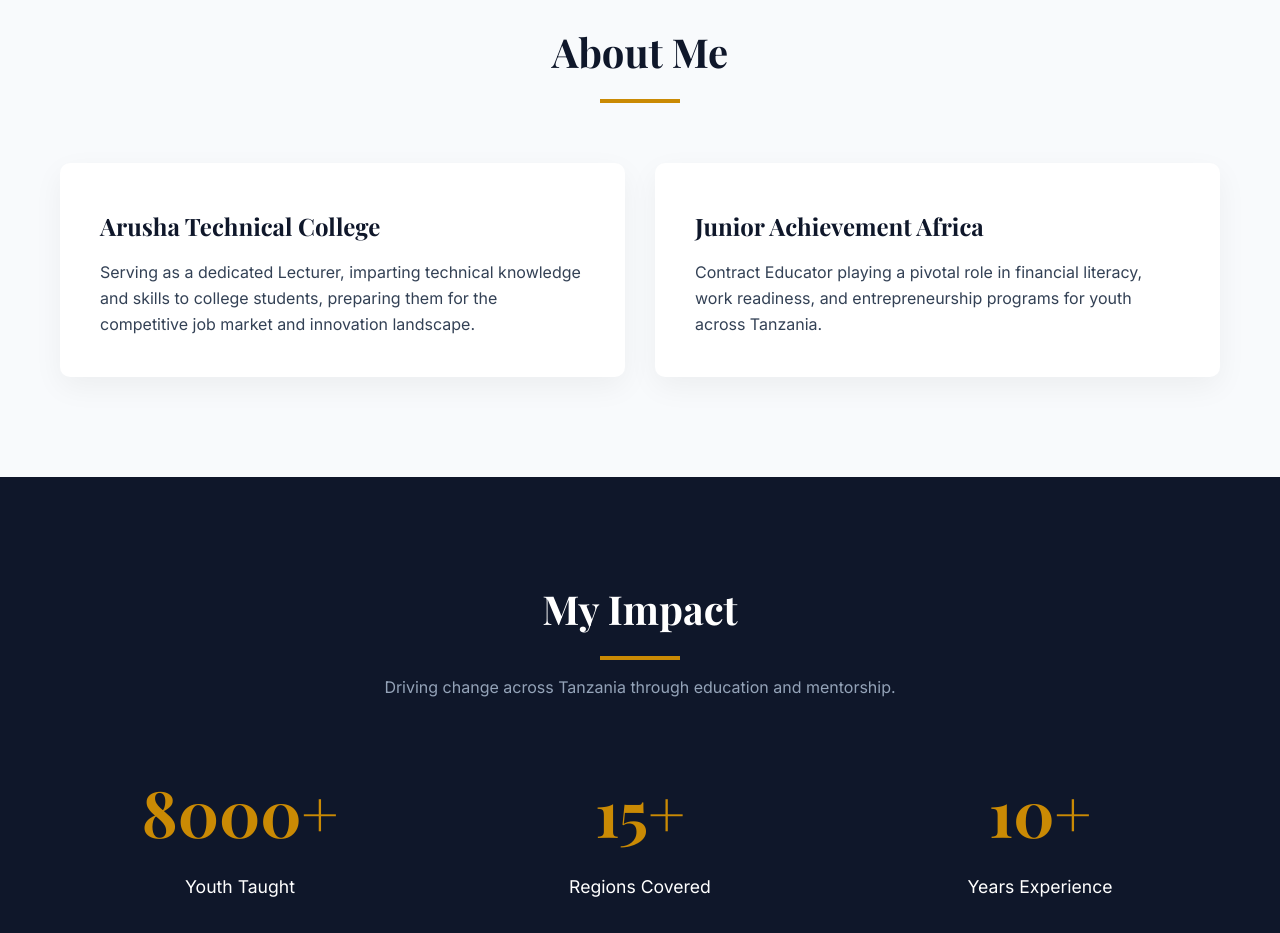
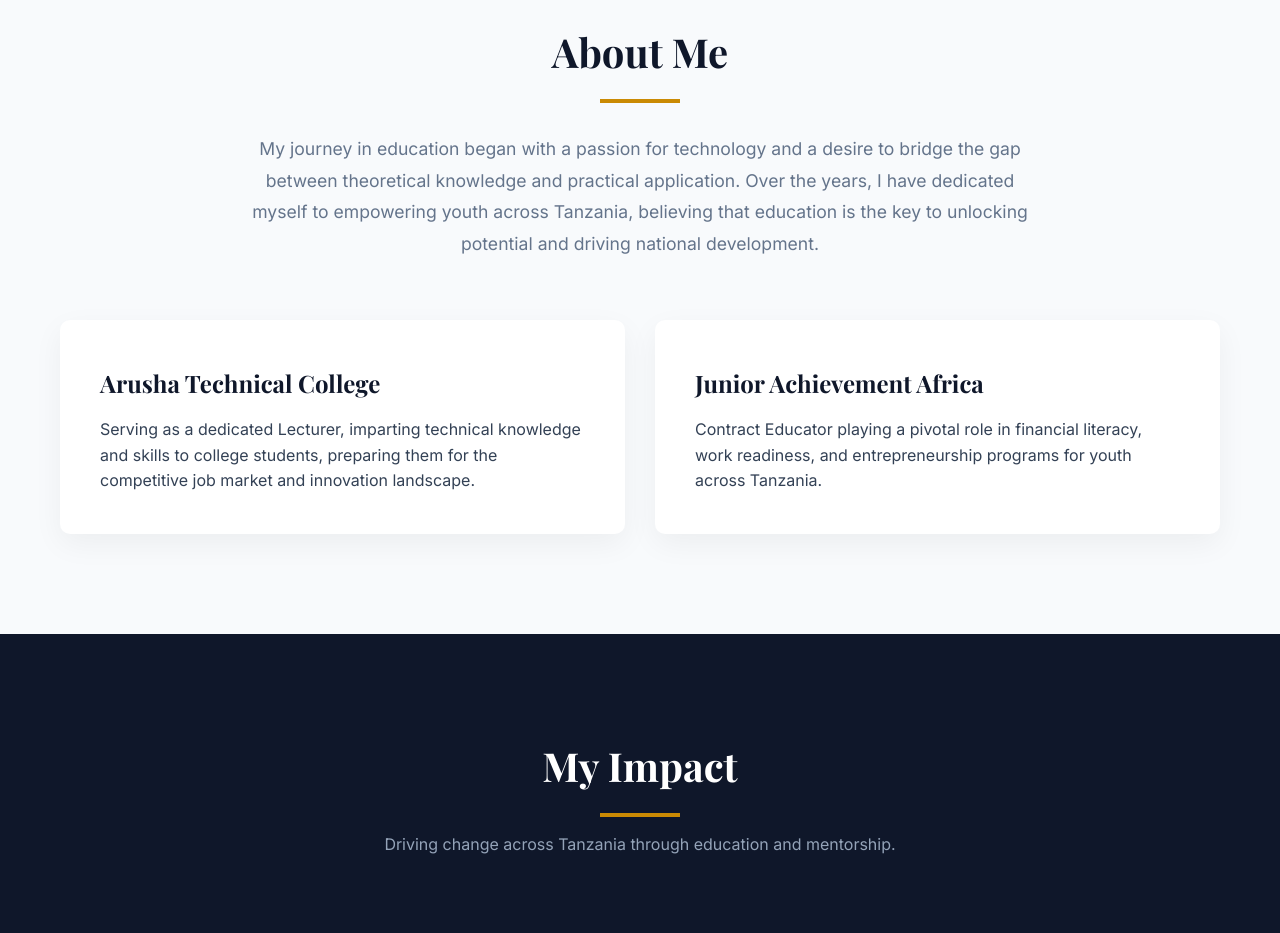
Before and after one commit to BM4321/aron, a plain HTML site: page index.html in a window 1280 px wide. Shown: the part 880-1813 px from the top of the page. Drawn offline with nearby package versions, Linux system fonts and the light colour scheme.

Commit message:
about me update

```diff
--- a/css/styles.css
+++ b/css/styles.css
@@ -227,6 +227,14 @@
 .section-header h2 {
     font-size: 2.5rem;
     margin-bottom: 15px;
+}
+
+.section-description {
+    max-width: 800px;
+    margin: 30px auto 0;
+    color: #64748b;
+    font-size: 1.1rem;
+    line-height: 1.8;
 }
 
 .underline {
--- a/index.html
+++ b/index.html
@@ -63,6 +63,10 @@
             <div class="section-header">
                 <h2>About Me</h2>
                 <div class="underline"></div>
+                <p class="section-description">My journey in education began with a passion for technology and a desire
+                    to bridge the gap between theoretical knowledge and practical application. Over the years, I have
+                    dedicated myself to empowering youth across Tanzania, believing that education is the key to
+                    unlocking potential and driving national development.</p>
             </div>
             <div class="about-content">
                 <div class="about-card">
```
